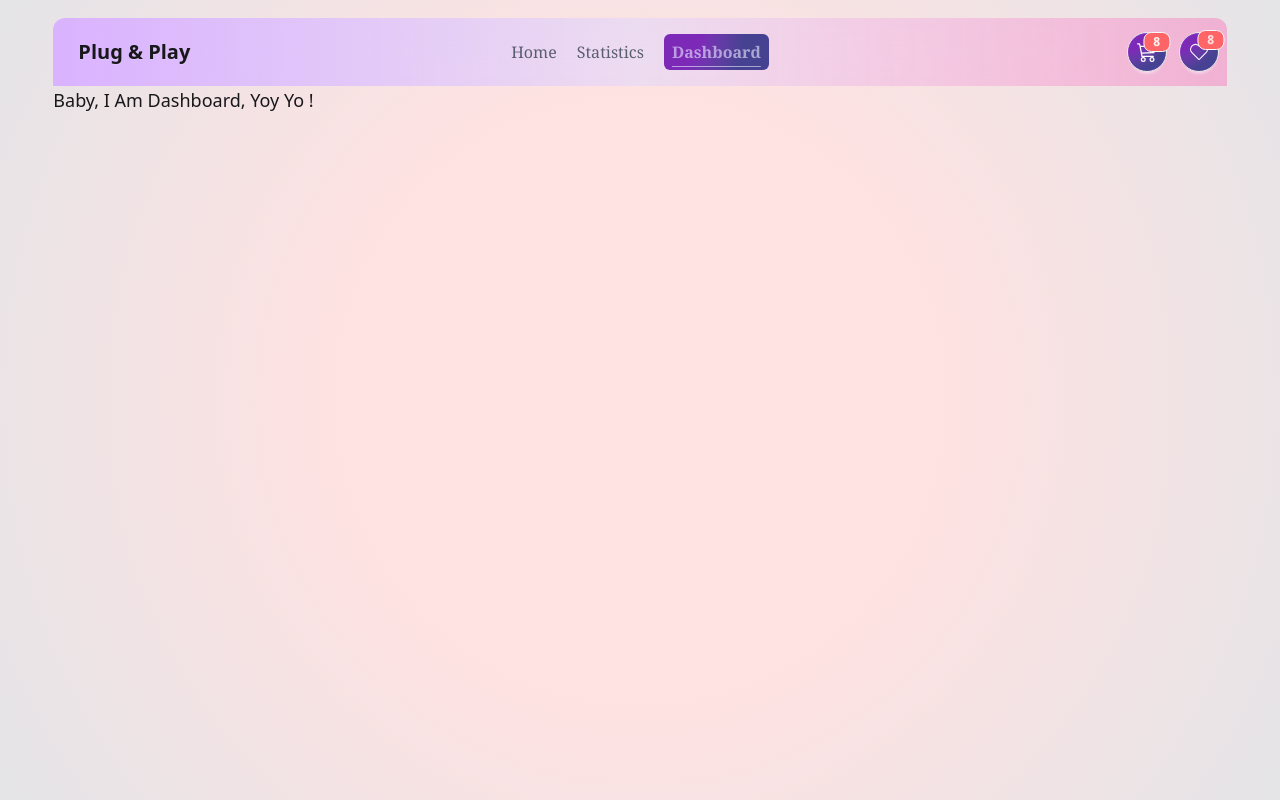
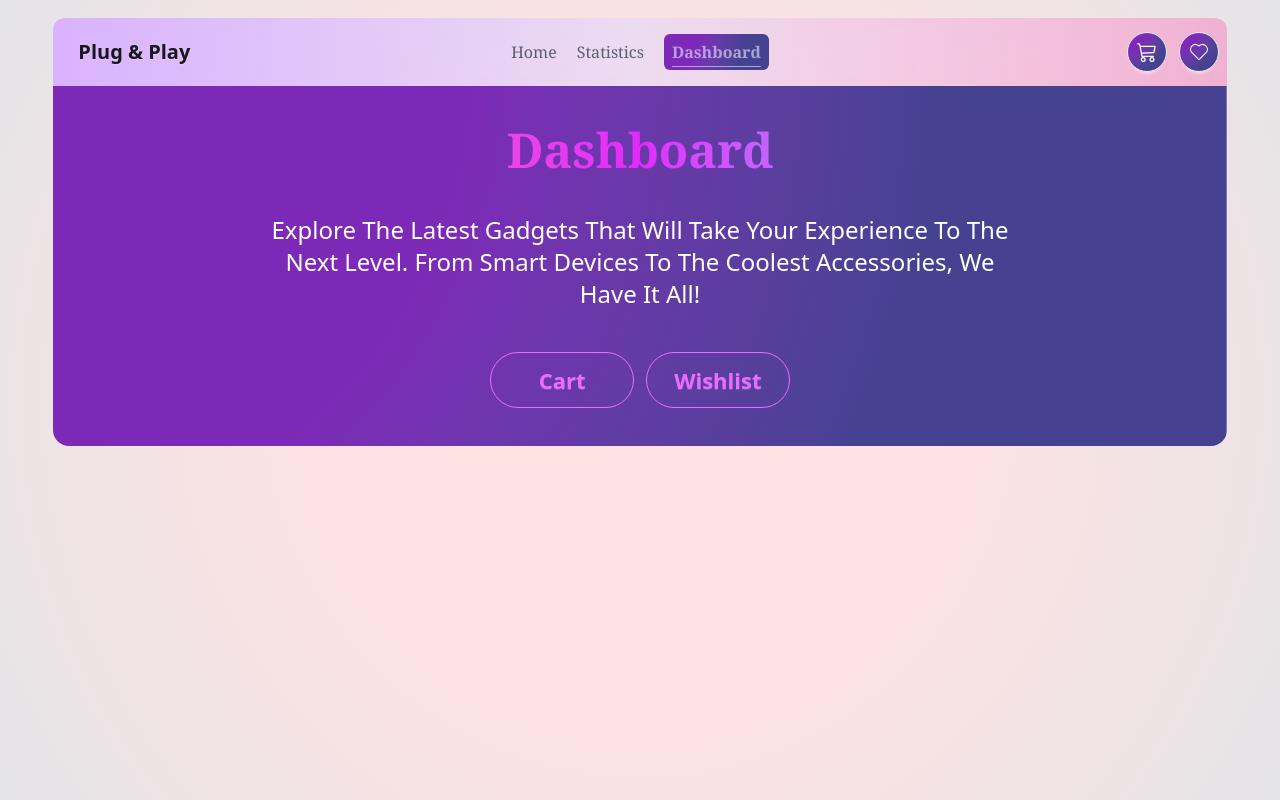
Before and after one commit to rakib-hasan-78/price-cart, a React (Vite) app: page /dashboard in a window 1280 px wide. Built offline with nearby package versions, Linux system fonts and the light colour scheme; a web font is replaced by a local one.

Commit message:
basic tab button style done

```diff
--- a/src/Components/Card/Card.jsx
+++ b/src/Components/Card/Card.jsx
@@ -4,11 +4,13 @@ import { AiOutlineMinus, AiOutlinePlus } from "react-icons/ai";
 import { BsCart3 } from "react-icons/bs";
 import useToggle from '../../Utilities/Hooks/useToggle/useToggle';
 import { useNavigate } from 'react-router-dom';
+import { useProduct } from '../../Utilities/Hooks/CustomContext/CustomContext';
 
 const Card = ({product}) => {
     const {product_title, product_image, price, product_id} = product;
     const [expand, setExpand] = useToggle();
     const navigateDetail = useNavigate();
+    const {wishListHandler, cartHandler, decrementHandler} = useProduct();
 
     const detailHandler = e =>{
         e.preventDefault();
@@ -46,6 +48,7 @@ const Card = ({product}) => {
                         className='btn size-10 rounded-full bg-radial from-pink-400 from-40% to-fuchsia-700 btn-circle text-2xl font-bold border border-pink-50/5 text-pink-100 inset-0'
                         title='save to wishlist'
                         type="button"
+                        onClick={(e)=>wishListHandler(e, product)}
                         >
                         <CiHeart />
                         </button>
@@ -76,6 +79,7 @@ const Card = ({product}) => {
                          >
                             {/* increment button */}
                             <button
+                            onClick={(e)=>cartHandler(e, product)}
                             className='btn btn-xs btn-circle text-xl min-h-0 h-6 w-6  border-none font-bold text-violet-500 '
                              type="button"
                              >
@@ -94,6 +98,7 @@ const Card = ({product}) => {
                             </span>
                             {/* decrement button */}
                             <button
+                            onClick={(e)=>decrementHandler(e, product)}
                             className='btn btn-circle text-xl h-6 w-6 border-none font-bold text-violet-500'
                              type="button"
                              >
--- a/src/Components/DetailCard/DetailCard.jsx
+++ b/src/Components/DetailCard/DetailCard.jsx
@@ -8,6 +8,7 @@ import useToggle from '../../Utilities/Hooks/useToggle/useToggle';
 import Rating from './../Rating/Rating';
 import { useLoaderData,  useParams } from 'react-router-dom';
 import useReturn from '../../Utilities/Hooks/Return/Return';
+import { useProduct } from '../../Utilities/Hooks/CustomContext/CustomContext';
 const DetailCard = () => {
     const [detail, setDetail] = useToggle();
     const [brief, setBrief] = useToggle();
@@ -15,6 +16,7 @@ const DetailCard = () => {
     const detailData = useLoaderData();
     const {product_id} = useParams();
     const product = detailData.find(data=>data.product_id === product_id);
+    const {decrementHandler, cartHandler, wishListHandler} = useProduct();
     const
     {
         product_title,
@@ -112,18 +114,24 @@ const DetailCard = () => {
                     <div className='w-auto h-auto flex flex-row items-center justify-start space-x-3 my-2'>
                         {/* cart button */}
                         <div className='flex items-center justify-start border border-purple-400 space-x-3 my-3 rounded-full'>
-                        <button className="btn btn-square bg-transparent border-none">
+                        <button
+                        onClick={(e)=>cartHandler(e, product)}
+                        className="btn btn-square bg-transparent border-none">
                         <AiOutlinePlus className='text-purple-400' />
                         </button>
                         <BsCart3 className='text-purple-400' />
-                        <button className="btn btn-square bg-transparent border-none">
+                        <button
+                        onClick={(e)=>decrementHandler(e, product)}
+                        className="btn btn-square bg-transparent border-none">
                         <AiOutlineMinus className='text-purple-400' />
                         </button>
                         </div>
                         {/* wishlist button  & return button*/}
                         <div className='w-auto h-auto flex items-center justify-start space-x-3 '>
                         {/* wishlist button */}
-                        <button title='wishlist' className='btn btn-circle bg-purple-400 text-lg text-purple-100 shadow-none border border-purple-500'>
+                        <button
+                        onClick={(e)=>wishListHandler(e, product)}
+                         title='wishlist' className='btn btn-circle bg-purple-400 text-lg text-purple-100 shadow-none border border-purple-500'>
                         <BsBookmark />
                         </button>
                         <button
--- a/src/Components/Nav/Nav.jsx
+++ b/src/Components/Nav/Nav.jsx
@@ -3,12 +3,13 @@ import { useLocation } from 'react-router-dom';
 import { BsCart3 } from "react-icons/bs";
 import { CiHeart } from "react-icons/ci";
 import NavLinks from '../NavLinks/NavLinks';
+import { useProduct } from '../../Utilities/Hooks/CustomContext/CustomContext';
 
 
 const Nav = ({isScroll}) => {
     const location = useLocation();
     const preferenceBG = location.pathname==='/';
-
+    const {cart, wishList} = useProduct();
     return (
         <div
         className={`navbar ${isScroll ? 'rounded-t-none shadow-2xl':'lg:rounded-t-xl' }  border-none shadow-none mb-0 ${location.pathname==='/'?'custom-bg':'secondary-bg-gradient-nav'}`}>
@@ -36,7 +37,11 @@ const Nav = ({isScroll}) => {
                         <div tabIndex={0} role="button" className={`btn ${preferenceBG ? 'bg-[radial-gradient(circle,theme(colors.red.100)_40%,theme(colors.zinc.200))]':'bg-[radial-gradient(circle_farthest-corner_at_-5.6%_-6.8%,_theme(colors.purple.800)_37.3%,_theme(colors.indigo.900)_73.5%)] bg-blend-color  text-white backdrop-blur-md bg-white/10'} btn-circle`}>
                             <div className={`indicator`}>
                             <BsCart3 className='text-xl'/>
-                            <span className="badge badge-sm indicator-item bg-red-400 text-red-50">8</span>
+                            {
+                                cart.length>0 && (
+                                <span className="badge badge-sm indicator-item bg-red-400 text-red-50">{cart.length}</span>
+                                )
+                            }
                             </div>
                         </div>
                         <div
@@ -55,7 +60,11 @@ const Nav = ({isScroll}) => {
                         <div tabIndex={0} role="button" className={`btn ${preferenceBG ? 'bg-[radial-gradient(circle,theme(colors.red.100)_40%,theme(colors.zinc.200))]':'bg-[radial-gradient(circle_farthest-corner_at_-5.6%_-6.8%,_theme(colors.purple.800)_37.3%,_theme(colors.indigo.900)_73.5%)] bg-blend-color  text-white backdrop-blur-md bg-white/10'} btn-circle`}>
                             <div className="indicator">
                             <CiHeart className='text-2xl' />
-                            <span className="badge badge-sm indicator-item bg-red-400 text-red-100">8</span>
+                            {
+                                wishList.length>0 &&(
+                                <span className="badge badge-sm indicator-item bg-red-400 text-red-100">{wishList.length}</span>
+                                )
+                            }
                             </div>
                         </div>
                         <div
--- a/src/Pages/Dashboard/Dashboard.jsx
+++ b/src/Pages/Dashboard/Dashboard.jsx
@@ -1,10 +1,43 @@
-import React from 'react';
+import React, { useState } from 'react';
+import Hero from '../../Components/Hero/Hero';
 
 const Dashboard = () => {
+    const [tabs, setTabs] = useState('cart');
+
     return (
-        <div>
-            baby, i am dashboard, yoy yo !
-        </div>
+        <>
+          <Hero className={`xxs:h-[360px] lg:h-[360px]`}>
+            {
+                <div className='bg-hero'>
+                    <div className='w-full xs:px-4 xl:px-20 2xl:px-40 xxs:pt-8  lg:pt-0'>
+                        <h1 className='text-bg hero-title'>
+                        dashboard
+                        </h1>
+
+                        <p className="hero-brief">
+                        Explore the latest gadgets that will take your experience to the next level. From smart devices to the coolest accessories, we have it all!
+                        </p>
+                    </div>
+                    <div className='xxs:w-11/12 lg:w-6/12 flex items-center justify-center rounded-full xxs:my-3 md:my-2 lg:my-3 p-1.5'>
+                        <div role="tablist" className="tabs tabs-border flex flex-row items-center justify-center w-full space-x-3">
+
+                            <button role="tab"
+                            className={`w-3/12 btn xxs:btn-sm lg:btn-xl rounded-full capitalize btn-outline border border-fuchsia-400 text-fuchsia-400 hover:bg-transparent`}
+                            >
+                            cart
+                            </button>
+
+                            <button role="tab"
+                            className={`w-3/12 rounded-full btn xxs:btn-sm lg:btn-xl capitalize btn-outline border border-fuchsia-400 text-fuchsia-400 hover:bg-transparent`}
+                            >
+                            wishlist
+                            </button>
+                        </div>
+                    </div>
+                </div>
+            }
+          </Hero>
+        </>
     );
 };
 
--- a/src/Pages/Root/Root.jsx
+++ b/src/Pages/Root/Root.jsx
@@ -1,6 +1,8 @@
 import React from 'react';
 import { Outlet} from 'react-router-dom';
 import Header from './../../Components/Header/Header';
+import CustomContext from '../../Utilities/Hooks/CustomContext/CustomContext';
+import { ToastContainer } from 'react-toastify';
 
 
 
@@ -9,11 +11,13 @@ const Root = () => {
     return (
         <div className='w-full min-h-full'>
             <main className='xxs:pt-0 lg:pt-5'>
+            <CustomContext>
             <Header />
             <Outlet />
+            <ToastContainer />
+            </CustomContext>
             </main>
         </div>
     );
 };
-
 export default Root;
--- a/src/Pages/Statistics/Statistics.jsx
+++ b/src/Pages/Statistics/Statistics.jsx
@@ -1,10 +1,10 @@
 import React from 'react';
-import ProductDetails from './../../Components/ProductDetails/ProductDetails';
+
 
 const Statistics = () => {
     return (
         <div>
-            <ProductDetails  />
+            my new identity : stats;
         </div>
     );
 };
--- a/src/Utilities/Hooks/CustomContext/CustomContext.jsx
+++ b/src/Utilities/Hooks/CustomContext/CustomContext.jsx
@@ -69,10 +69,10 @@ const CustomContext = ({children}) => {
             return;
         }
         else {
+            setWishList([...wishList, product]);
             toast.success(`${product.product_title } Added To Wish List!`, {
                 position:'top-center',
             });
-            setWishList([...wishList, product]);
             return;
         }
 
```
